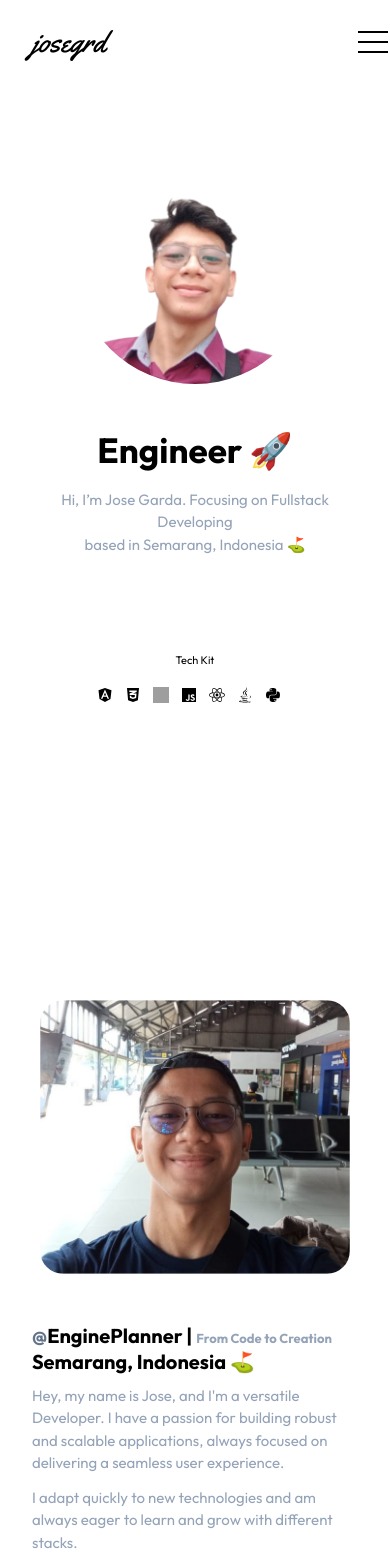
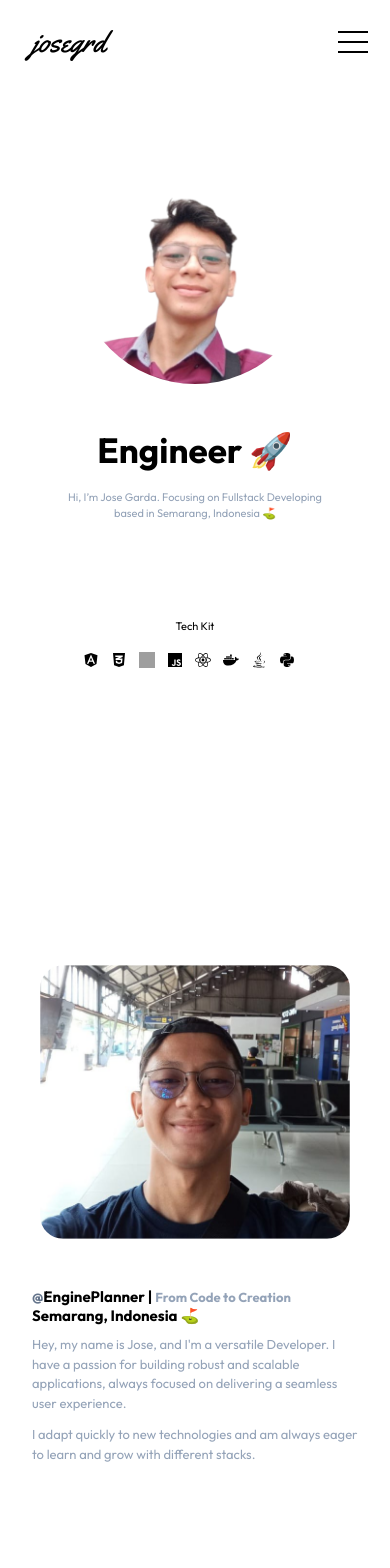
Before and after one commit to Josegrd/web-self, a React (Vite) app: page / in a window 390 px wide. Shown: the top 1568 px of the page. Built offline with nearby package versions, Linux system fonts and the light colour scheme; no server answers; grey boxes are pictures that could not be loaded.

Commit message:
finished v1 layout

```diff
--- a/src/components/About.jsx
+++ b/src/components/About.jsx
@@ -15,14 +15,14 @@ export default function About() {
             </div>
           </div>
           <div className="w-full self-end px-4 lg:w-1/2 lg:mb-16 mt-10 md:text-left md:w-1/2 md:mb-9">
-            <h1 className="font-sans lg:text-[30px] text-[20px] md:text-[20px] font-bold">
+            <h1 className="font-sans lg:text-[30px] text-[15px] md:text-[20px] font-bold">
               <span className="text-slate-500">@</span>EnginePlanner |{" "}
               <span className="text-slate-400 text-[13px] md:text-[16px] lg:text-[25px]">
                 From Code to Creation
               </span>
               <span className="block -mt-1">Semarang, Indonesia ⛳</span>
             </h1>
-            <p className="font-sans text-slate-400 mt-2 text-[15px] lg:text-[20px]">
+            <p className="font-sans text-slate-400 mt-2 text-[13px] lg:text-[20px]">
               Hey, my name is Jose, and I'm a versatile Developer. I have a
               passion for building robust and scalable applications, always
               focused on delivering a seamless user experience.
--- a/src/components/Hero.jsx
+++ b/src/components/Hero.jsx
@@ -4,7 +4,7 @@ import cssLogo from "../assets/css3-alt-brands-solid.svg";
 import htmlLogo from "../assets/html5-brands-solid.svg";
 import jsLogo from "../assets/js-brands-solid.svg";
 import reactLogo from "../assets/react-brands-solid.svg";
-// import dockerLogo from "../assets/docker-brands-solid.svg";
+import dockerLogo from "../assets/docker-brands-solid.svg";
 import golangLogo from "../assets/golang-brands-solid.svg";
 import javaLogo from "../assets/java-brands-solid.svg";
 // import phpLogo from "../assets/php-brands-solid.svg";
@@ -19,7 +19,7 @@ let arrayImmage = [
   htmlLogo,
   jsLogo,
   reactLogo,
-  // dockerLogo,
+  dockerLogo,
   // golangLogo,
   javaLogo,
   // phpLogo,
@@ -45,7 +45,7 @@ export default function Hero() {
             <h1 className="font-sans lg:text-[60px] font-bold sm:mt-20 text-[35px] mb-3 md:text-[55px]">
               Engineer 🚀
             </h1>
-            <p className="font-sans text-slate-400 mt-2l text-[15px] mb-16 md:text-[20px] lg:text-[16px]">
+            <p className="font-sans text-slate-400 mt-2l text-[11px] mb-16 md:text-[20px] lg:text-[16px]">
               Hi, I’m Jose Garda. Focusing on Fullstack Developing
               <span className="block">based in Semarang, Indonesia ⛳</span>
             </p>
--- a/src/index.css
+++ b/src/index.css
@@ -6,7 +6,7 @@
 @tailwind utilities;
 
 .hamburger-line {
-  @apply w-[30px] h-[2px] my-2 block;
+  @apply w-[30px] h-[2px] my-2 -mx-5 block;
 }
 
 .hamburger-active > span:nth-child(1) {
```
